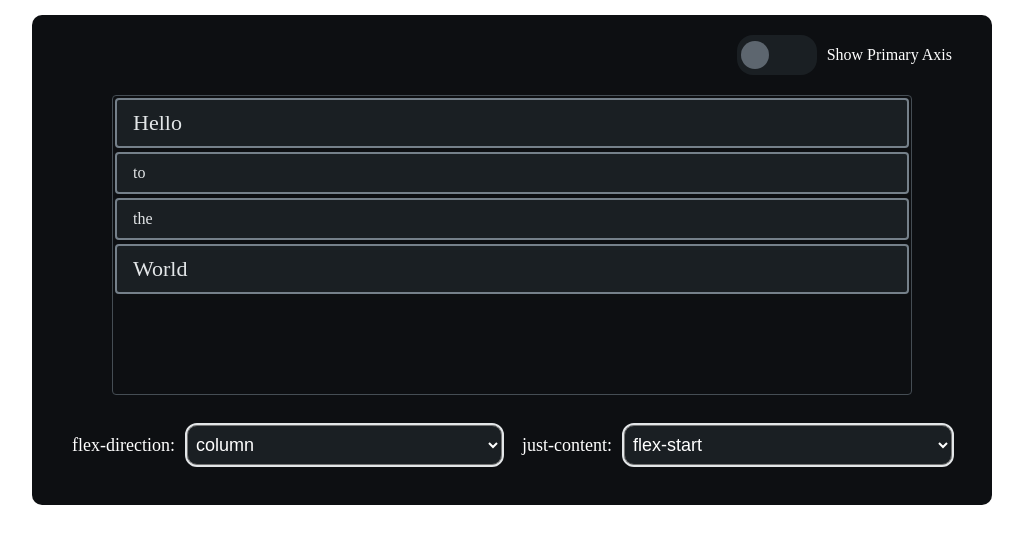
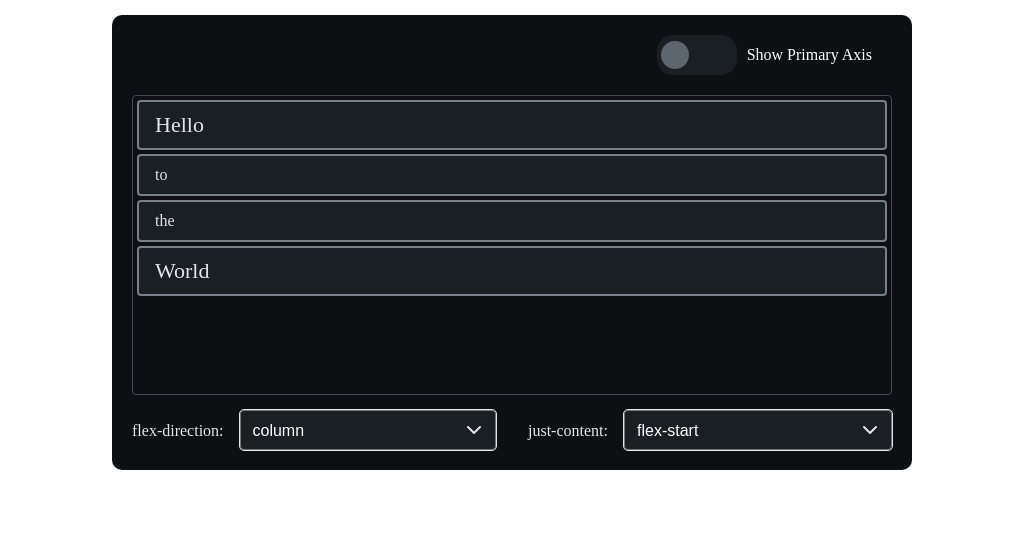
Before and after one commit to aliyuv/css-flex, a React (Vite) app: page /fd in a window 1280 px wide. Shown: the top 544 px of the page, without its empty margins (128-1151 px from the left). Built offline with nearby package versions, Linux system fonts and the light colour scheme; a web font is replaced by a local one.

Commit message:
还原设计稿的边框以及圆角颜色

```diff
--- a/src/components/FlexDirection.tsx
+++ b/src/components/FlexDirection.tsx
@@ -105,6 +105,22 @@ function FlexDirection() {
                 ))
               }
             </select>
+            <div className="fd-svg-arrow">
+              <svg
+                xmlns="http://www.w3.org/2000/svg"
+                width="24"
+                height="24"
+                viewBox="0 0 24 24"
+                fill="none"
+                stroke="rgb(227, 230, 232)"
+                stroke-width="2"
+                stroke-linecap="round"
+                stroke-linejoin="round"
+                className="lucide lucide-chevron-down"
+              >
+                <path d="m6 9 6 6 6-6"></path>
+              </svg>
+            </div>
           </div>
           <div className="fd-flexmenu">
             <span>just-content:</span>
@@ -118,6 +134,22 @@ function FlexDirection() {
                 ))
               }
             </select>
+            <div className="fd-svg-arrow">
+              <svg
+                xmlns="http://www.w3.org/2000/svg"
+                width="24"
+                height="24"
+                viewBox="0 0 24 24"
+                fill="none"
+                stroke="rgb(227, 230, 232)"
+                stroke-width="2"
+                stroke-linecap="round"
+                stroke-linejoin="round"
+                className="lucide lucide-chevron-down"
+              >
+                <path d="m6 9 6 6 6-6"></path>
+              </svg>
+            </div>
           </div>
         </div>
       </div>
--- a/src/components/FlexDiretion.css
+++ b/src/components/FlexDiretion.css
@@ -22,9 +22,22 @@
     content: "\e7a7";
 }
 
+.fd-flexdir{
+    width: 800px;
+    background-color: rgb(13, 15, 18);
+    display: flex;
+    justify-content: center;
+    align-items: center;
+    flex-direction: column;
+    margin: 15px auto;
+    padding: 20px;
+    border-radius: 10px;
+}
+
 .fd-flexContent{
-    width: 800px;
+    width: 100%;
 }
+
 .fd-flexContent ul{
     max-width: 100%;
     display: flex;
@@ -35,7 +48,7 @@
     border: 1px solid #454d54;
     border-radius: 4px;
     height: 300px;
-    padding:2px;
+    padding:4px;
 }
 
 .fd-inner{
@@ -58,36 +71,35 @@
 
 .fd-flextype{
     width: 100%;
-    display: flex;
-    justify-content:space-around;
-    align-items: center;
-    margin-top: 10px;
-    padding: 10px;
+    display: grid;
+    grid-template-columns: 1fr 1fr;
+    gap: 32px;
+    margin-top: 15px;
 }
 
 .fd-flexmenu{
-    width: 100%;
-   display: flex;
-    justify-content: center;
+    display: flex;
     align-items: baseline;
-    padding: 10px;
-    line-height: 15px;
+    gap:16px;
+    font-size: 16px;
+    position: relative;
 }
+
 .fd-flexmenu span{
-    color: white;
-    font-size: 18px;
+    color: rgb(227, 230, 232);
+    font-weight: 500;
 }
 
 .fd-flexmenu select{
+    font-size: 16px;
     color: white;
-    font-size: 18px;
-    margin-left: 12px;
-    height:40px;
-    border-radius: 10px;
-    outline: 2px solid #e3e6e8;
-    flex: 1;
+    border-radius: 4px;
+    outline: 1px solid #e3e6e8;
     background-color: rgb(26, 31, 35);
-   padding: 4px 4px;
+    padding: 8px 52px 8px 12px;
+    min-height: 40px;
+    flex-grow: 1;
+    -webkit-appearance:none
 }
 
 .fd-flexmenu select:hover {
@@ -98,16 +110,15 @@
     outline-color: #fff;
 }
 
-.fd-flexdir{
-    width: 960px;
-    background-color: rgb(13, 15, 18);
-    display: flex;
-    justify-content: center;
-    align-items: center;
-    flex-direction: column;
-    margin: 15px auto;
-    padding: 20px;
-    border-radius: 10px;
+.fd-svg-arrow{
+    position: absolute;
+    top: 0;
+    bottom: 0;
+    right: 10px;
+    margin: auto;
+    width: 24px;
+    height: 24px;
+    pointer-events: none;
 }
 
 .fd-primary-axis{
```
